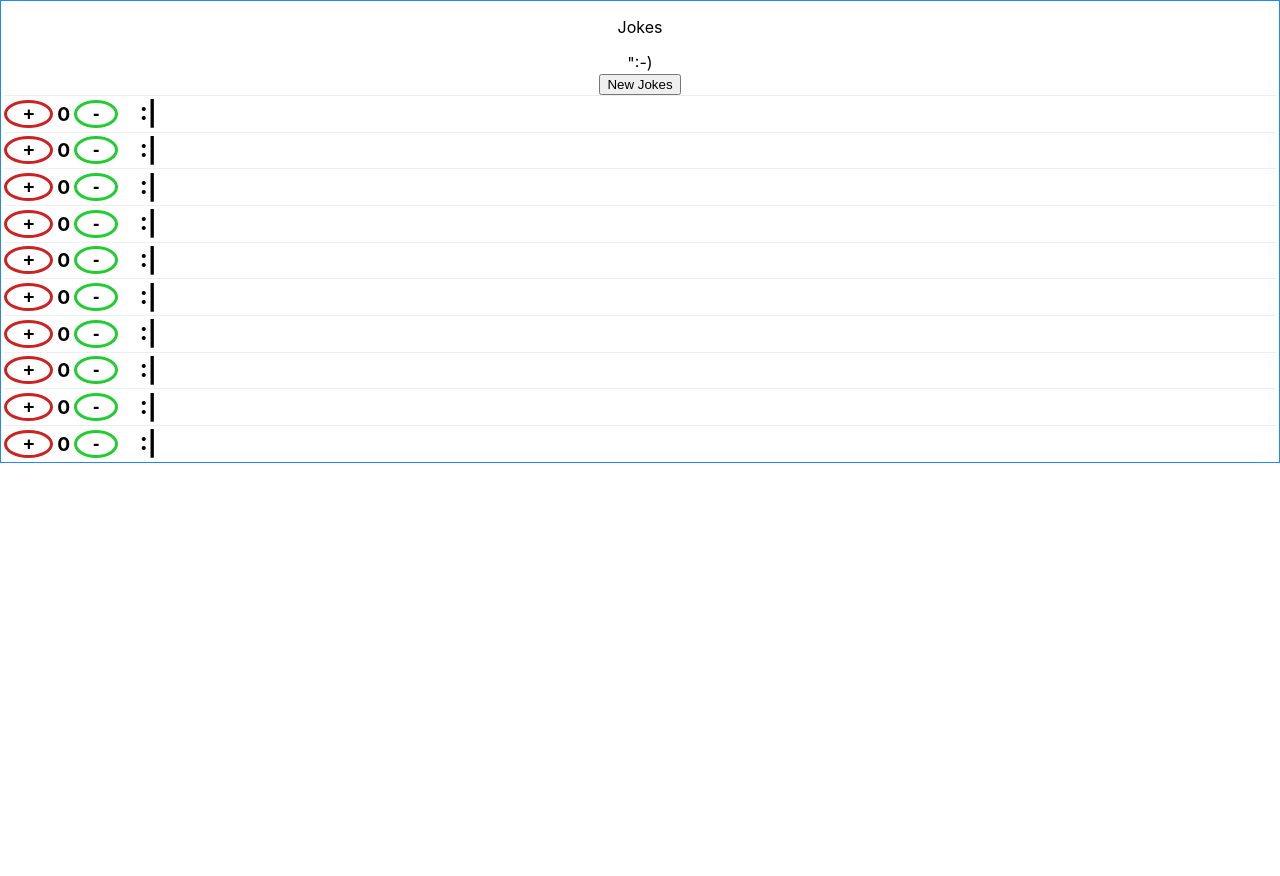
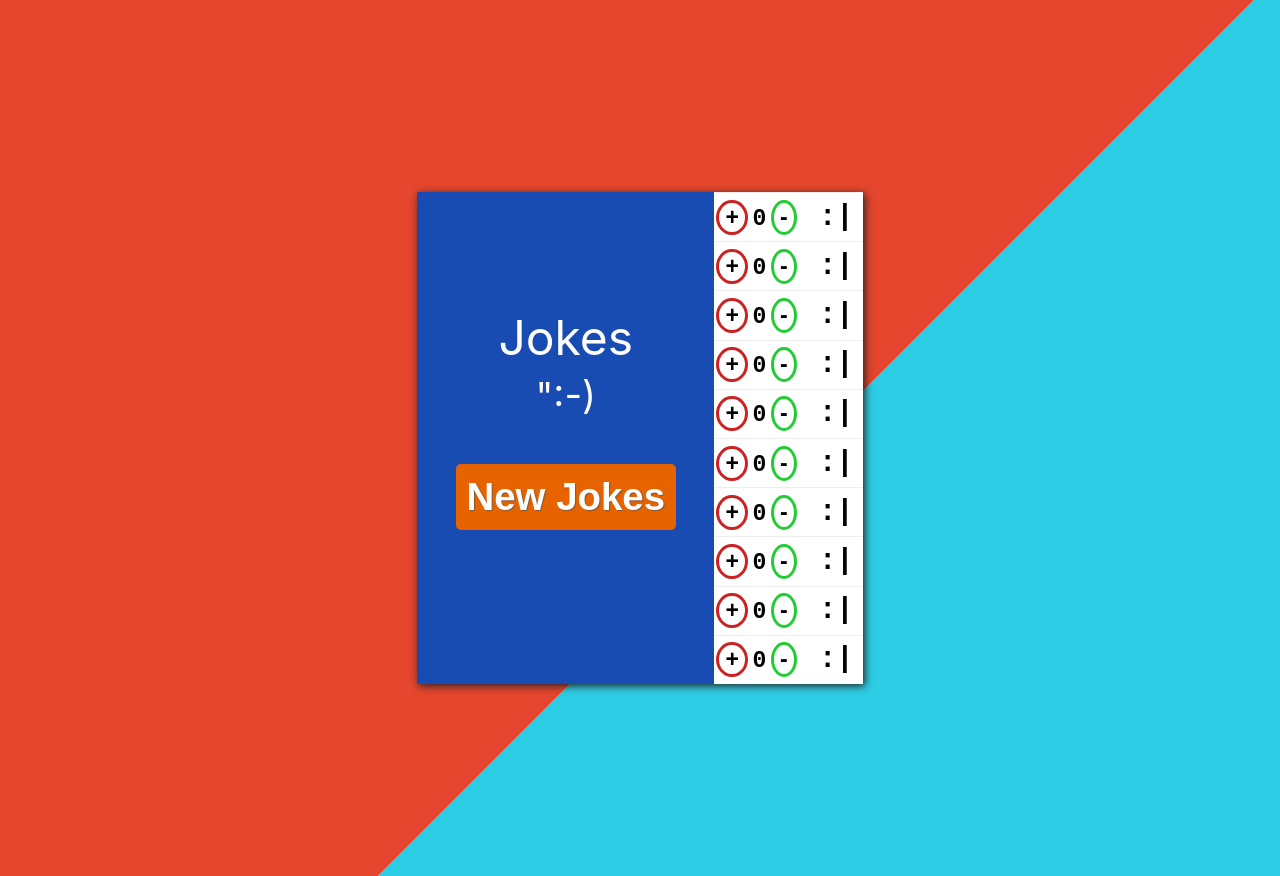
Before and after one commit to fabianeboli/dryJokes, a React (Create React App) app: page / in a window 1280 px wide. Both pictures are taken after a click on the button "New Jokes". Before the commit the page ends 800 px from the top, so only its background shows below. Built offline with nearby package versions, Linux system fonts and the light colour scheme; no server answers.

Commit message:
Stylized Components

```diff
--- a/src/App.module.sass
+++ b/src/App.module.sass
@@ -1,5 +1,12 @@
+@import './_Imports.module.sass'
+
 .App
   text-align: center
+
+body
+    background: linear-gradient(135deg,$secondary 0%, $secondary 50%,$secondaryAccent 50%,$secondaryAccent 100%)
+    background-repeat: no-repeat
+    background-size: 100% 140%
 
 
 // .App-logo {
--- a/src/App.tsx
+++ b/src/App.tsx
@@ -1,11 +1,11 @@
 import React from 'react';
-import styles from  './App.module.sass';
+import styles from './App.module.sass';
 import { Joke } from './Components/Joke/Joke';
 import { Main } from './Components/Main/Main';
 const App: React.FC = () => {
   return (
     <div className={styles.App}>
-    <Main numberOfJokes={10}/>
+      <Main numberOfJokes={10} />
     </div>
   );
 }
--- a/src/Components/Header/Header.module.sass
+++ b/src/Components/Header/Header.module.sass
@@ -0,0 +1,32 @@
+
+@import '../../_Imports.module.sass'
+
+.Header
+    // background: linear-gradient(to top,#FFC371, #FF5F6D)
+    background: $primary
+    color: white
+    display: flex
+    justify-content: center
+    flex-direction: column
+
+.title
+    font-size: 2.5em
+    margin: 0
+
+.newJokeButton
+    // background: #FF5F6D
+    // background: -webkit-linear-gradient(to right, #FFC371, #FF5F6D)
+    // background: linear-gradient(to right, yellow, red)
+    background: $accent
+    color: white
+    font-weight: bold
+    border: 1px solid transparent
+    border-radius: 5px
+    text-shadow: 1px 1px 1px #555555aa
+    padding: 10px
+    font-size: 2.0em
+    margin: 1.0em
+
+.emote
+    font-size: 2.0em
+    margin: 0.4rem
--- a/src/Components/Header/Header.tsx
+++ b/src/Components/Header/Header.tsx
@@ -1,15 +1,15 @@
 import React, { FC } from 'react'
-
+import styles from './Header.module.sass'
 interface IProps {
     click: any
 }
 
 export const Header:FC<IProps> = (props: IProps) => {
     return (
-        <div>
-            <p>Jokes</p>
-            <div>":-)</div>
-            <button onClick={() => props.click()}>New Jokes</button>
+        <div className={styles.Header}>
+            <p className={styles.title}>Jokes</p>
+            <div className={styles.emote}>":-)</div>
+            <button className={styles.newJokeButton} onClick={() => props.click()}>New Jokes</button>
         </div>
     )
 }
--- a/src/Components/Joke/Joke.module.sass
+++ b/src/Components/Joke/Joke.module.sass
@@ -1,14 +1,15 @@
 @import '../../_Imports.module.sass'
 
 .jokeContainer
+    font-family: Courier New, Courier, monospace
     display: flex
-    margin: 0 0.2em
-    border-top: 1px solid #efefef
+    border-top: 1px solid $borderColor
+    align-items: baseline
+    background: white
+    padding: 2px
 
 .button
     border-radius: 100%
-    padding: 0 16px
-    text-decoration: none
     background-color: $backgroundButton
     font-size: 1.2em
     font-weight: bold
@@ -17,7 +18,7 @@
 .votes
     font-weight: bold
     font-size: 1.2em
-    margin: auto 0.2em
+    margin: 0 0.2em
 
 .upVoteButton
     @extend .button
@@ -28,7 +29,7 @@
     border: 3px solid $downVoteButton
 
 .joke
-    font-size: 1.2em
+    font-size: 1.0em
     margin: 0.5em 0.4em
 
 .emote
--- a/src/Components/Main/Main.module.sass
+++ b/src/Components/Main/Main.module.sass
@@ -1,2 +1,13 @@
+@import '../../_Imports.module.sass'
+
+.container
+    display: flex
+    justify-content: center
+    align-items: center
+    margin: 15%
+    font-size: 1.2rem
+
 .main
-    border: 1px solid #2288ff
+    box-shadow: 2px 2px 8px $shadowColor
+    display: flex
+    justify-content: center
--- a/src/Components/Main/Main.tsx
+++ b/src/Components/Main/Main.tsx
@@ -15,15 +15,19 @@ export const Main = (props: IProps) => {
 
 
     const createJokes = (numberOfJokesToCreate: number = props.numberOfJokes) => {
-       return setJokes(
-           [...Array(numberOfJokesToCreate)].map(() => <Joke key={uuid()}/>)
-       )
+        return setJokes(
+            [...Array(numberOfJokesToCreate)].map(() => <Joke key={uuid()} />)
+        )
     }
 
     return (
-        <div className={styles.main}>
-            <Header click={createJokes}/>
-            {jokes}
+        <div className={styles.container}>
+            <div className={styles.main}>
+                <Header click={createJokes} />
+                <div>
+                    {jokes}
+                </div>
+            </div>
         </div>
     )
 }
--- a/src/_Imports.module.sass
+++ b/src/_Imports.module.sass
@@ -1,3 +1,10 @@
 $upVoteButton:  #cc2222
 $downVoteButton:  #22cc33
 $backgroundButton: #fff
+
+$primary: hsl(220, 75%, 40%)
+$secondary: #e5462d
+$accent: hsl(26, 100%, 45%)
+$secondaryAccent: #2dcde5
+$borderColor: #eeeeee
+$shadowColor: #222
--- a/src/index.css
+++ b/src/index.css
@@ -5,6 +5,7 @@ body {
     sans-serif;
   -webkit-font-smoothing: antialiased;
   -moz-osx-font-smoothing: grayscale;
+
 }
 
 code {
```
